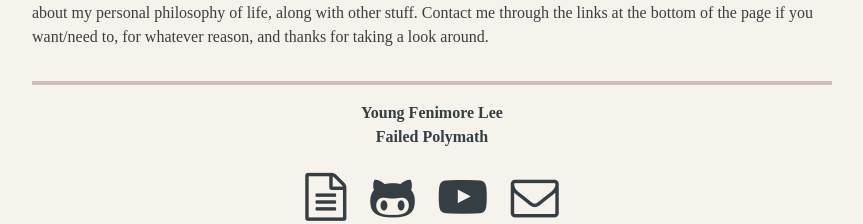
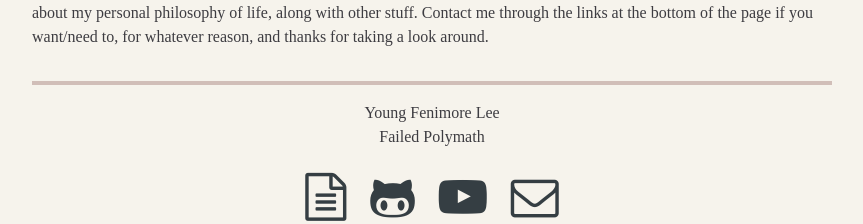
Before and after one commit to youngflee/youngflee.github.io, a Jekyll site: the page built from index.html, in a window 1280 px wide. Shown: the part 890-1114 px from the top of the page, without its empty margins (208-1071 px from the left). Built offline with Jekyll 4.4.1, drawn with Linux system fonts in a browser that asks for light colours; nearby versions of some CDN libraries.

Commit message:
changed footer again

```diff
--- a/_layouts/default.html
+++ b/_layouts/default.html
@@ -56,8 +56,8 @@
 
   <div class="footer">
     <div class="extra_footer">
-      <b>Young Fenimore Lee</b> <br \>
-      <b>Failed Polymath</b> <br \> <br \>
+      Young Fenimore Lee<br \>
+      Failed Polymath<br \> <br \>
       <a href="http://youngflee.xyz/YoungLeeResume2016.pdf"><i class="fa fa-file-text-o fa-3x"></i></a>
       <a href="https://github.com/youngflee"><i class="fa fa-github-alt fa-3x"></i></a>
       <a href="https://www.youtube.com/channel/UCg84fTpfke-b3xAWRdJQg4w"><i class="fa fa-youtube-play fa-3x"></i></a>
```
